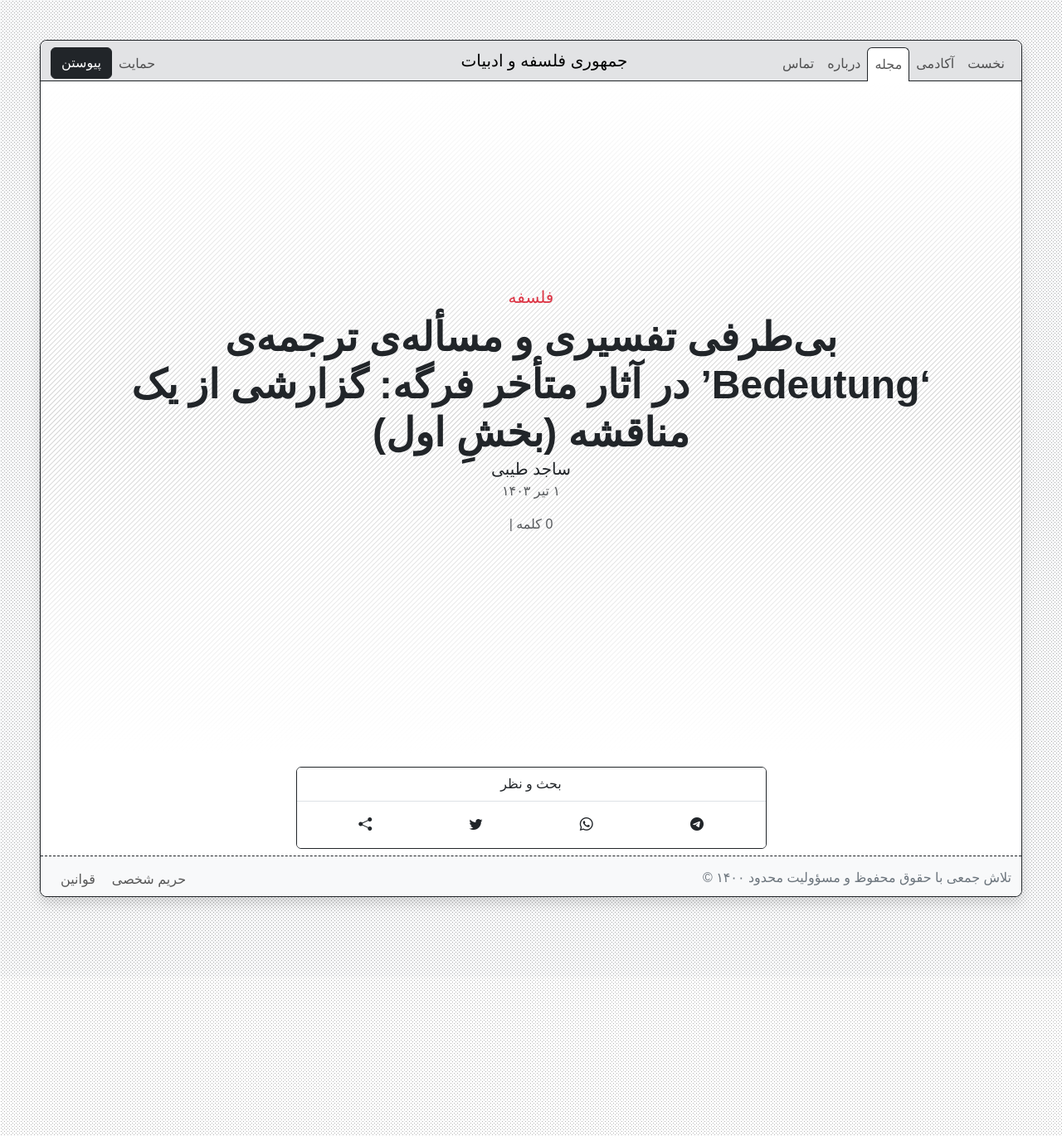
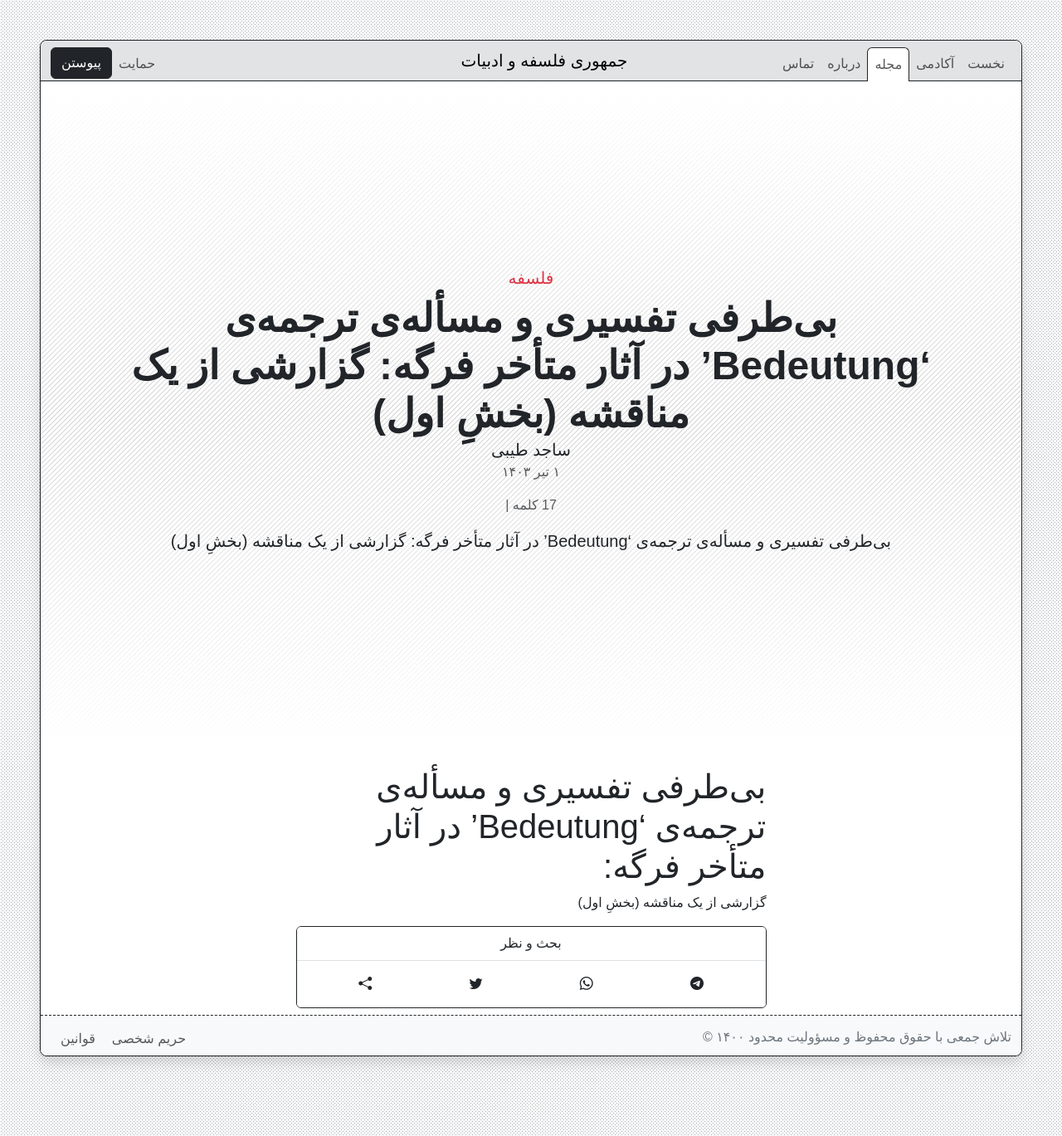
Before and after one commit to phicudemy/phicudemy.github.io, a Jekyll site: the page built from _posts/2024-06-22-fregebedeutung1.md, in a window 1280 px wide. Shown: the whole page at 83% size. Built offline with Jekyll 4.4.1, drawn with Linux system fonts in a browser that asks for light colours; comment, search, counter and statistics services are not loaded; a style sheet for code colours, icons or effects is not loaded; before the commit the page ends 1177 px from its top, so only the background shows below that.

Commit message:
TinaCMS content update

```diff
--- a/_posts/2024-06-22-fregebedeutung1.md
+++ b/_posts/2024-06-22-fregebedeutung1.md
@@ -13,3 +13,6 @@ tags:
   - فلسفه زبان
   - فرگه
 ---
+
+# بی‌طرفی تفسیری و مسأله‌ی ترجمه‌ی ‘Bedeutung’ در آثار متأخر فرگه:
+گزارشی از یک مناقشه (بخشِ اول)
```
